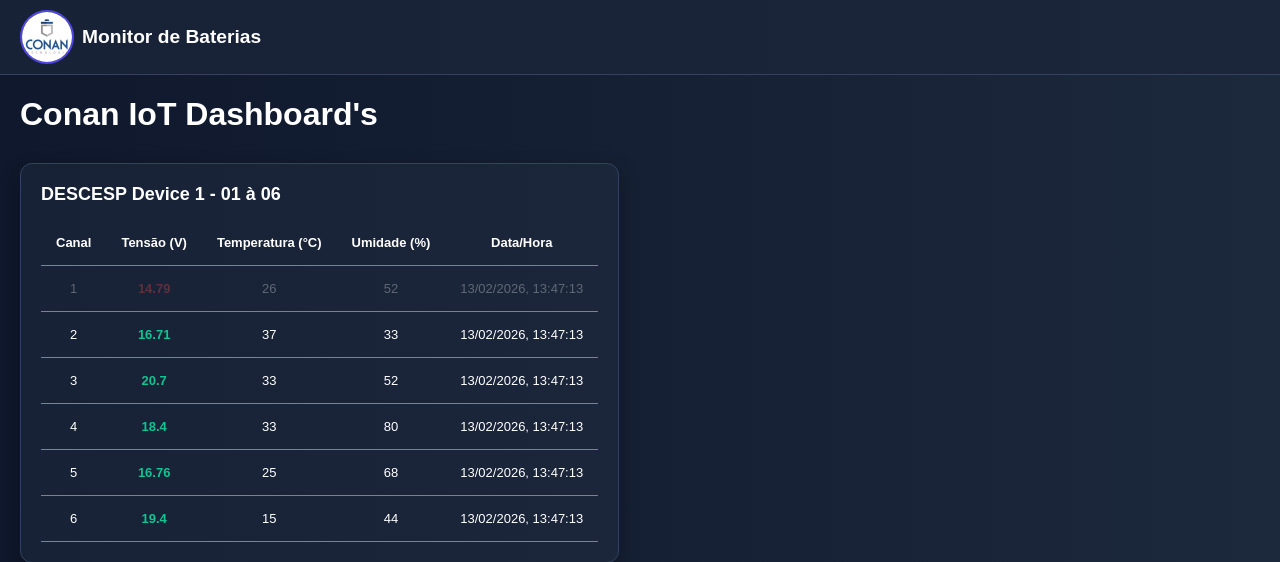
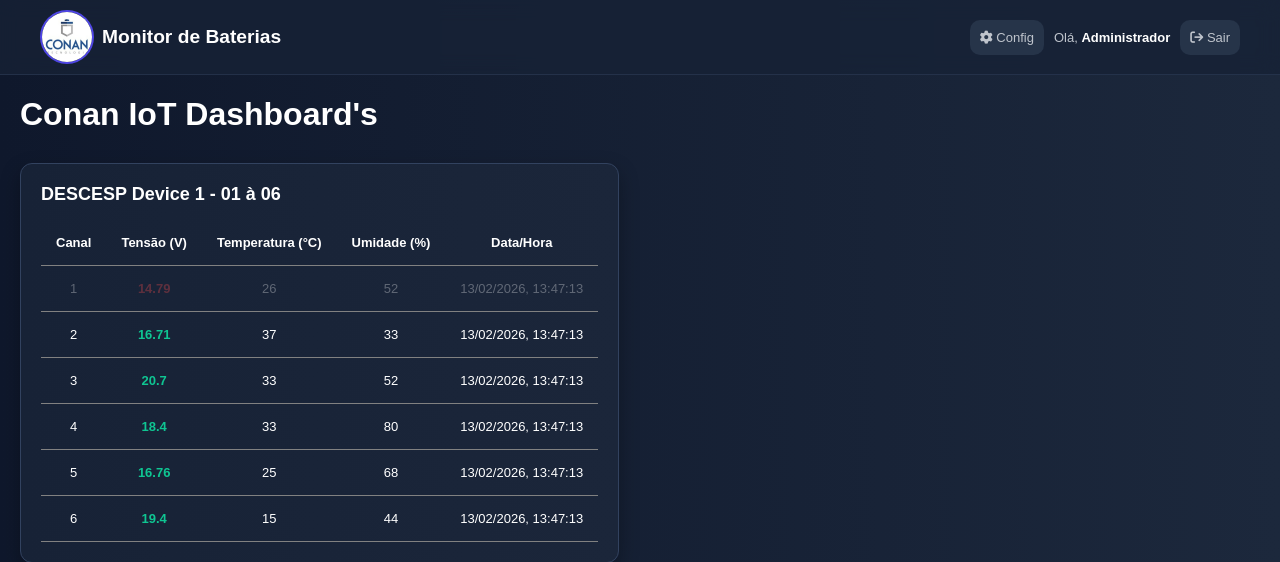
Before and after one commit to KauaLQ/esp32_USB_CDC, a FastAPI app: page / in a window 1280 px wide. Shown: the top 562 px of the page. Run offline with FastAPI, Linux system fonts and the light colour scheme.

Commit message:
adicionando alguns estilos a mais

```diff
--- a/dashboard/app/templates/index.html
+++ b/dashboard/app/templates/index.html
@@ -4,6 +4,7 @@
     <meta charset="UTF-8">
     <title>Dashboard IoT</title>
     <link rel="icon" href="{{ url_for('static', path='conan_2.webp') }}" />
+    <link rel="stylesheet" href="https://cdnjs.cloudflare.com/ajax/libs/font-awesome/6.0.0-beta3/css/all.min.css">
     <script src="https://cdn.jsdelivr.net/npm/chart.js"></script>
 
     <style>
@@ -19,13 +20,29 @@
             margin-bottom: 30px;
         }
 
-        #container-mynavbar{
-            background: linear-gradient(90deg, #172236, #1B263A);
+        #container-mynavbar {
+            /* Fixa o elemento no topo */
+            position: sticky;
+            top: 0;
+            z-index: 1000; /* Garante que fique acima dos outros elementos */
+            /* Efeito Translúcido */
+            background: rgba(23, 34, 54, 0.8); /* Cor escura com 80% de opacidade */
+            backdrop-filter: blur(10px);        /* O segredo do efeito embaçado */
+            -webkit-backdrop-filter: blur(10px); /* Suporte para Safari */
+            display: flex;
+            align-items: center;
+            justify-content: center;
+            padding: 10px 20px;
+            border-bottom: 1px solid rgba(50, 66, 95, 0.5);
+        }
+
+        #user_content {
+            width: 100%;
+            max-width: 1200px;
             display: flex;
             align-items: center;
             justify-content: space-between;
-            padding: 10px 20px;
-            border-bottom: 1px solid #32425f;
+            box-sizing: border-box; /* Garante que o padding não "estoure" a largura */
         }
 
         #user_acount {
@@ -56,6 +73,30 @@
             display: flex;
             flex-direction: column;
             font-size: larger;
+        }
+
+        #user_buttons {
+            display: flex;
+            align-items: center;
+            justify-content: space-between;
+            gap: 10px;
+        }
+
+        #user_buttons .mybutton {
+            background-color: #263449;
+            border: none;
+            border-radius: 10px;
+            color: #bfc4cc;
+            padding: 10px;
+            font-size: small;
+        }
+
+        #user_msg_description {
+            font-size: small;
+        }
+
+        #user_msg_description .user-msg-one {
+            color: #bfc4cc;
         }
 
         #container-main {
@@ -217,6 +258,7 @@
 <body>
 
 <nav id="container-mynavbar">
+    <div id="user_content">
         <div id="user_acount">
             <div id="crop_container">
                 <img src="{{ url_for('static', path='conan_2.webp') }}" class="user-acount-avatar" alt="Avatar">
@@ -228,6 +270,13 @@
                 </span>
             </div>
         </div>
+        <div id="user_buttons">
+            <button class="mybutton"><i class="fa-solid fa-gear"></i>  Config</button>
+            <p id="user_msg_description"><span class="user-msg-one">Olá, </span><span class="user-msg-two"><b>Administrador</b></span></p>
+            <button class="mybutton"><i class="fa-solid fa-arrow-right-from-bracket"></i>  Sair</button>
+        </div>
+    </div>
+
 </nav>
 
 <main id="container-main">
```
Lines whose indentation alone changed are shown as unchanged.
